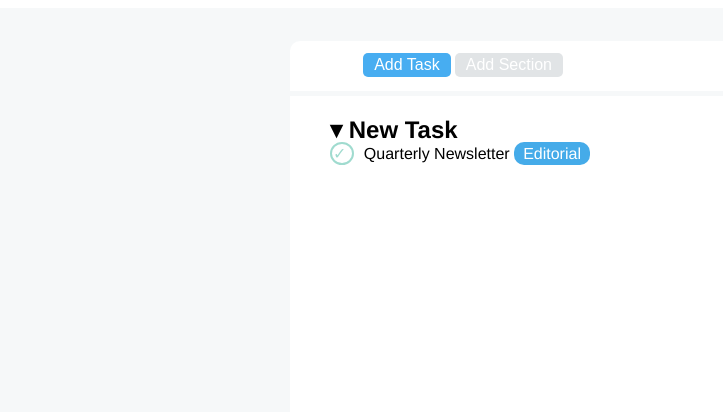
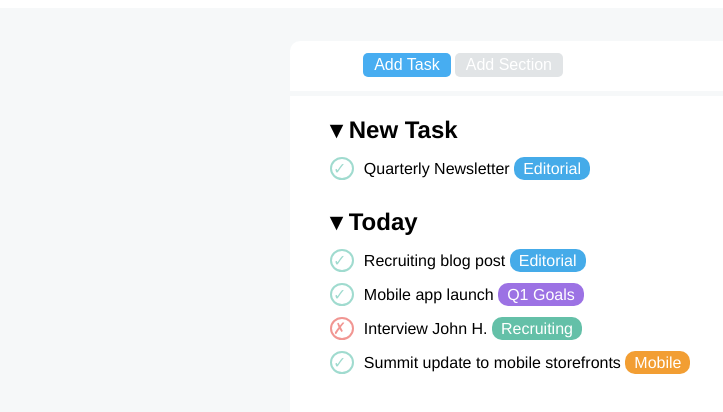
Before and after one commit to ChmielewskiGianpiero/html-css-toboolist, a plain HTML site: page index.html in a window 1280 px wide. Shown: the part 120-532 px from the top of the page, without its empty margins (0-723 px from the left). Drawn offline with Linux system fonts and the light colour scheme.

Commit message:
ADD - today section

```diff
--- a/css/style.css
+++ b/css/style.css
@@ -95,9 +95,11 @@
 
 .list__card {
     list-style-type: none;
+    padding-top: 15px;
+
 }
 
-.circle{
+.circle-green{
     color: #A0DBCF;
     border-radius: 100%;
     border:2px solid #A0DBCF;
@@ -105,9 +107,37 @@
     margin-right: 10px;
 }
 
+.circle-red{
+    color: #F19692;
+    border-radius: 100%;
+    border:2px solid #F19692;
+    padding: 1px;
+    margin-right: 10px;
+}
+
 .info{
-    background-color: #45ABE9;
     color: white;
     border-radius: 10px;
     padding: 3px 9px;
 }
+
+.section{
+    padding-top: 30px;
+}
+
+.blue{
+    background-color: #45ABE9;
+}
+
+.purple{
+    background-color: #9C72E4;
+}
+
+.green{
+    background-color: #64C0A8;
+
+}
+
+.orange {
+    background-color:#F29E33 ;
+}
--- a/index.html
+++ b/index.html
@@ -30,19 +30,62 @@
                 <h2>&#9662; New Task</h2>
                 <ul class="list">
                     <li class="list__card">
-                        <span class="circle">
+                        <span class="circle-green">
                             &check;
                         </span>
                     Quarterly Newsletter
-                        <span class="info">
+                        <span class="info blue">
                             Editorial
                         </span>
                     </li>
                 </ul>
             </section>
 
-            <section>
+            <section class="section">
             <!-- today section -->
+                <h2>&#9662; Today</h2>
+                <ul class="list">
+                    <li class="list__card">
+                        <span class="circle-green">
+                            &check;
+                        </span>
+                    Recruiting blog post
+                        <span class="info blue">
+                            Editorial
+                        </span>
+                    </li>
+
+                    <li class="list__card">
+                        <span class="circle-green">
+                            &check;
+                        </span>
+                    Mobile app launch
+                        <span class="info purple ">
+                            Q1 Goals
+                        </span>
+                    </li>
+
+                    <li class="list__card">
+                        <span class="circle-red">
+                            &#x2717;
+                        </span>
+                    Interview John H.
+                        <span class="info green ">
+                            Recruiting
+                        </span>
+                    </li>
+
+                    <li class="list__card">
+                        <span class="circle-green">
+                            &check;
+                        </span>
+                    Summit update to mobile storefronts
+                        <span class="info orange ">
+                            Mobile
+                        </span>
+                    </li>
+
+                </ul>
             </section>
 
             <section>
```
